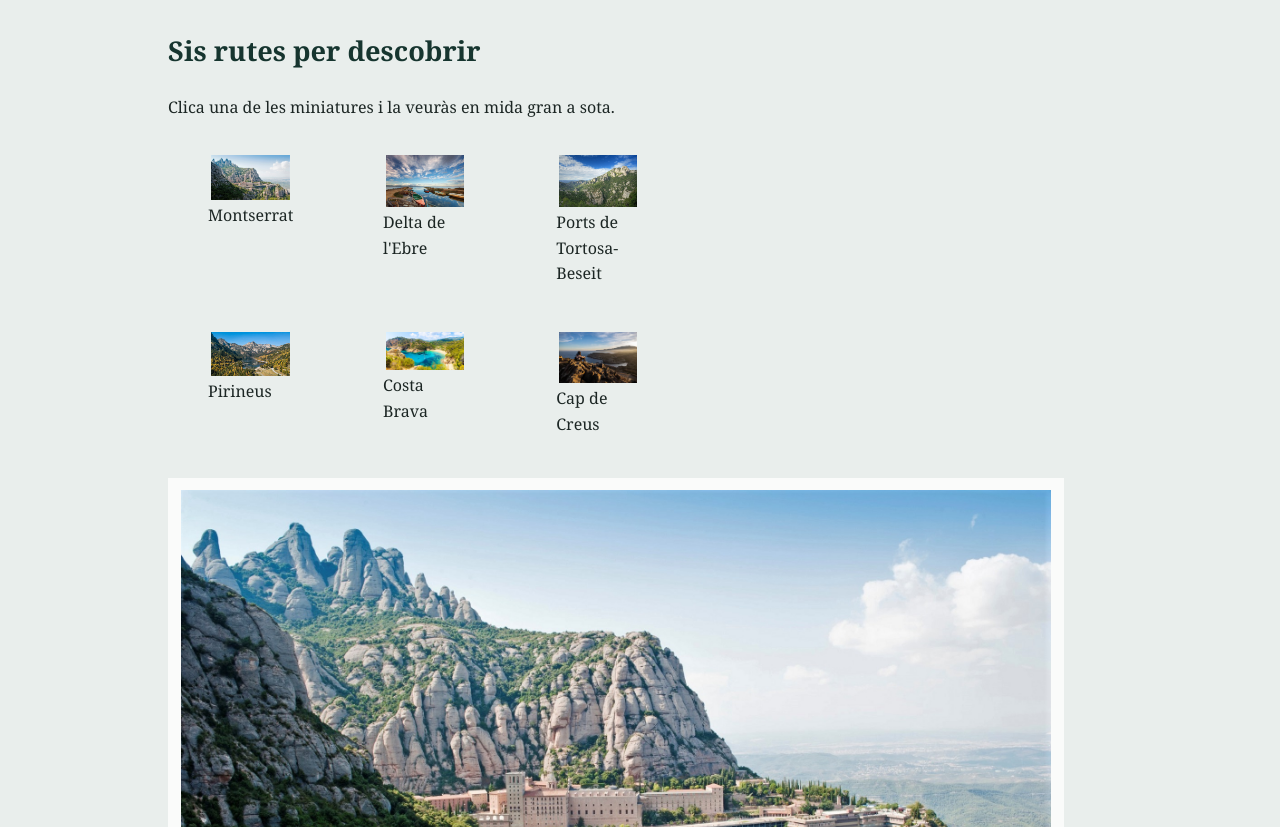
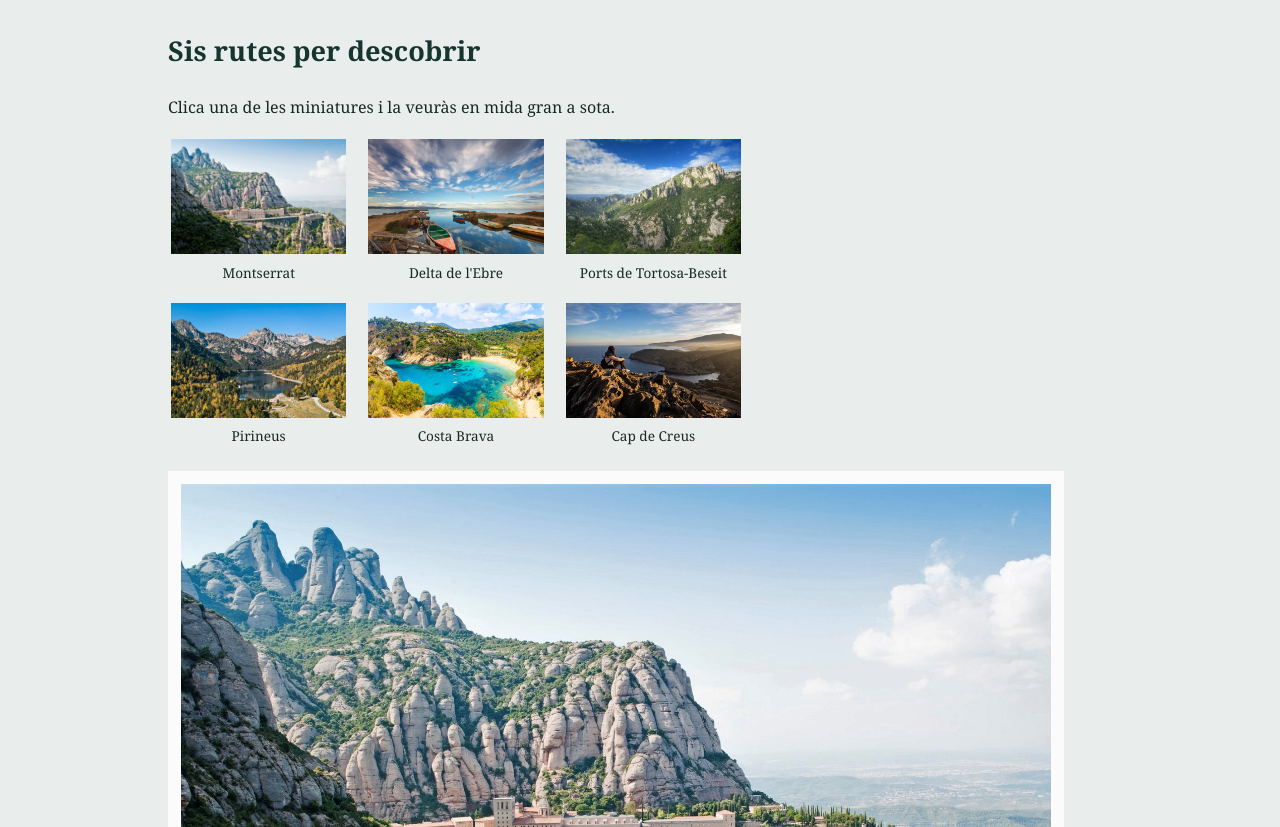
Before and after one commit to aymanealami88/LLM2026_27-Activitat5, a plain HTML site: page rutes.html in a window 1280 px wide. Shown: the part 125-952 px from the top of the page. Drawn offline with Linux system fonts and the light colour scheme.

Commit message:
Adjust gallery layout and image aspect ratios
Updated gallery styles to improve layout and image presentation.

```diff
--- a/css/estils.css
+++ b/css/estils.css
@@ -128,13 +128,18 @@ footer {
 .galeria-miniatures {
   display: grid;
   grid-template-columns: repeat(3, 1fr);
-  gap: 0.6rem;
-  max-width: 32rem;
+  gap: 1rem;
+  max-width: 36rem;
+}
+
+.galeria-miniatures figure {
+  margin: 0;
 }
 
 .galeria-miniatures img {
   width: 100%;
-  height: auto;
+  aspect-ratio: 3 / 2;
+  object-fit: cover;
   display: block;
   cursor: pointer;
   border: 3px solid transparent;
@@ -143,6 +148,12 @@ footer {
 .galeria-miniatures img:hover,
 .galeria-miniatures img.seleccionada {
   border-color: var(--marca);
+}
+
+.galeria-miniatures figcaption {
+  font-size: 0.85rem;
+  text-align: center;
+  padding-top: 0.3rem;
 }
 
 .visor {
@@ -154,7 +165,8 @@ footer {
 
 .visor img {
   width: 100%;
-  height: auto;
+  aspect-ratio: 16 / 10;
+  object-fit: cover;
   display: block;
 }
 
```
